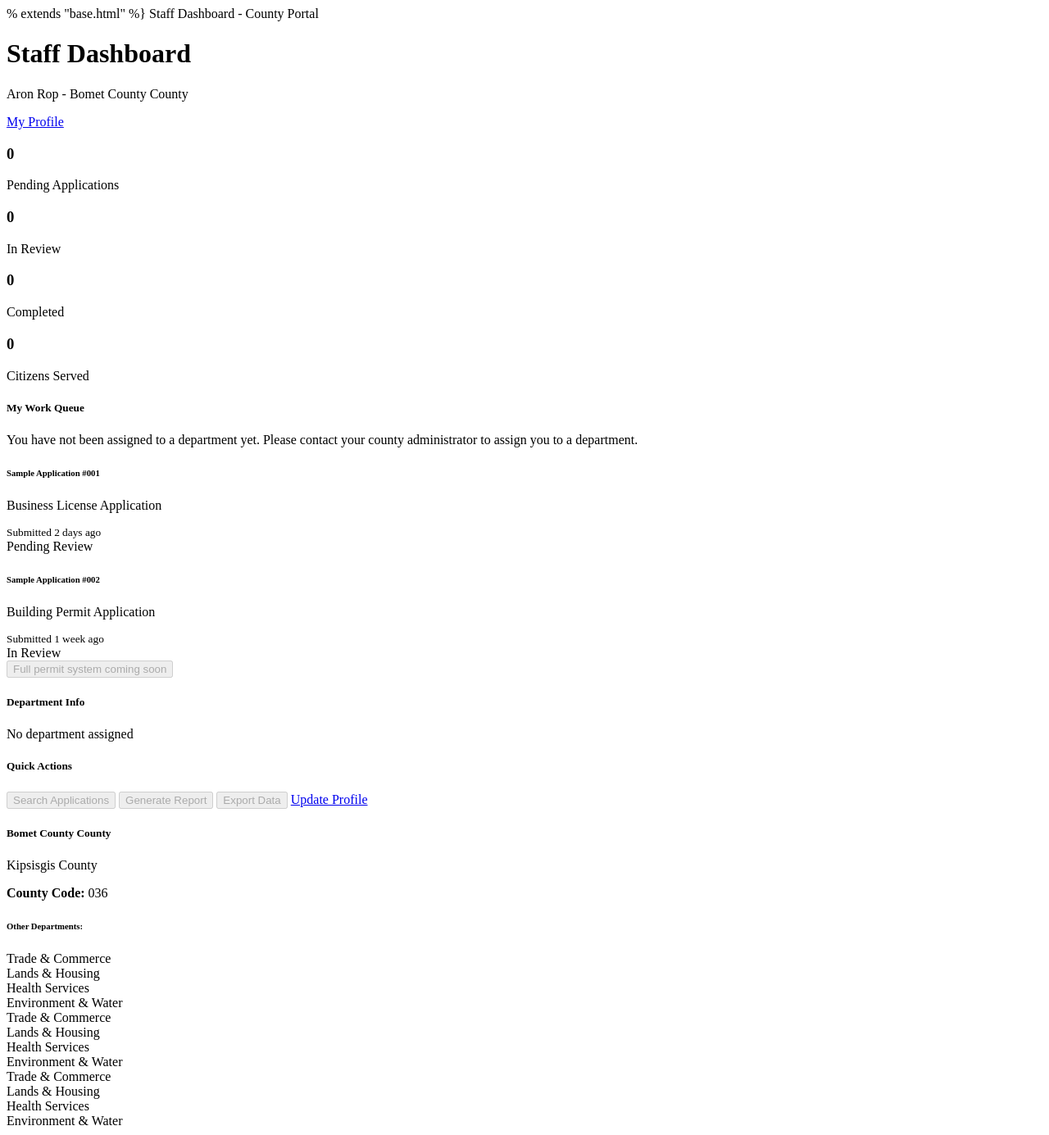
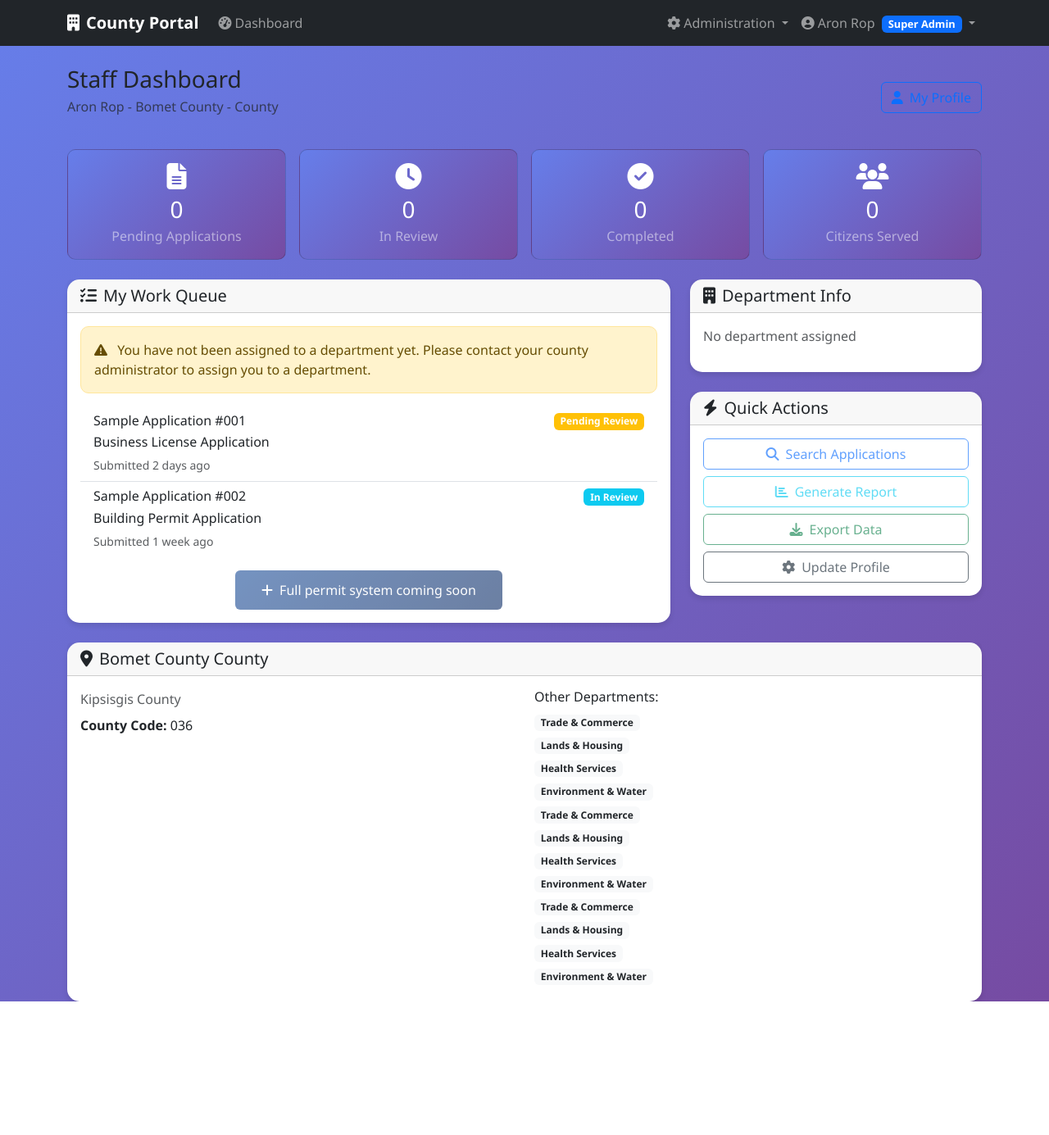
Before and after one commit to roparon/COUNTY_PORTAL, a Flask app: template app/templates/auth/main/staff_dashboard.html in a window 1280 px wide. Shown: the whole page at 82% size. After the commit the page ends 1222 px from the top, so only its background shows below. Run offline with Flask 3, Linux system fonts and the light colour scheme; the template is opened without the code that fills it: values that come from a table or form of the project are taken from there, others are empty; a user stored in the database is signed in.

```diff
--- a/app/templates/auth/main/staff_dashboard.html
+++ b/app/templates/auth/main/staff_dashboard.html
@@ -1,4 +1,4 @@
-% extends "base.html" %}
+{% extends "base.html" %}
 
 {% block title %}Staff Dashboard - County Portal{% endblock %}
 
@@ -9,7 +9,7 @@
             <div>
                 <h1 class="h3 mb-1">Staff Dashboard</h1>
                 <p class="text-muted">
-                    {{ current_user.full_name() }} - {{ current_user.county.name if current_user.county else 'No County' }} County
+                    {{ current_user.full_name() }} - {{ current_user.county.name if current_user.county else 'No County' }} - County
                     {% if current_user.department %}
                     ({{ current_user.department.name }})
                     {% endif %}
```
